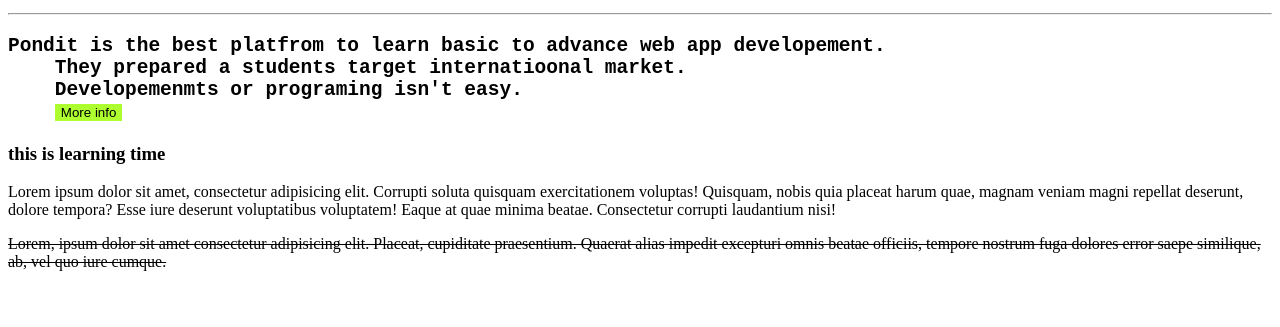
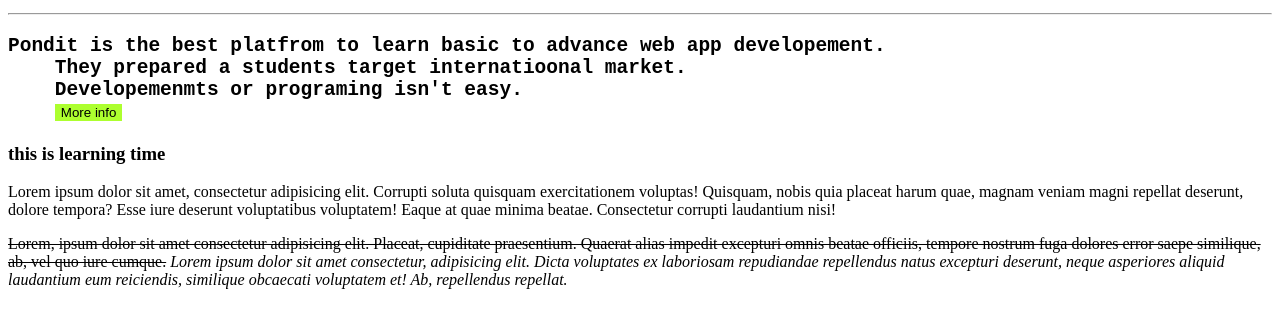
Before and after one commit to AsifSazid/fd-b1, a plain HTML site: page index4.html in a window 1280 px wide. Shown: the part 155-482 px from the top of the page. Drawn offline with Linux system fonts and the light colour scheme.

Commit message:
italic changes

```diff
--- a/index4.html
+++ b/index4.html
@@ -21,5 +21,6 @@
     <h3>this is learning time</h3>
     <p>Lorem ipsum dolor sit amet, consectetur adipisicing elit. Corrupti soluta quisquam exercitationem voluptas! Quisquam, nobis quia placeat harum quae, magnam veniam magni repellat deserunt, dolore tempora? Esse iure deserunt voluptatibus voluptatem! Eaque at quae minima beatae. Consectetur corrupti laudantium nisi!</p>
     <del>Lorem, ipsum dolor sit amet consectetur adipisicing elit. Placeat, cupiditate praesentium. Quaerat alias impedit excepturi omnis beatae officiis, tempore nostrum fuga dolores error saepe similique, ab, vel quo iure cumque.</del>
+    <i>Lorem ipsum dolor sit amet consectetur, adipisicing elit. Dicta voluptates ex laboriosam repudiandae repellendus natus excepturi deserunt, neque asperiores aliquid laudantium eum reiciendis, similique obcaecati voluptatem et! Ab, repellendus repellat.</i>
 </body>
 </html>
```
